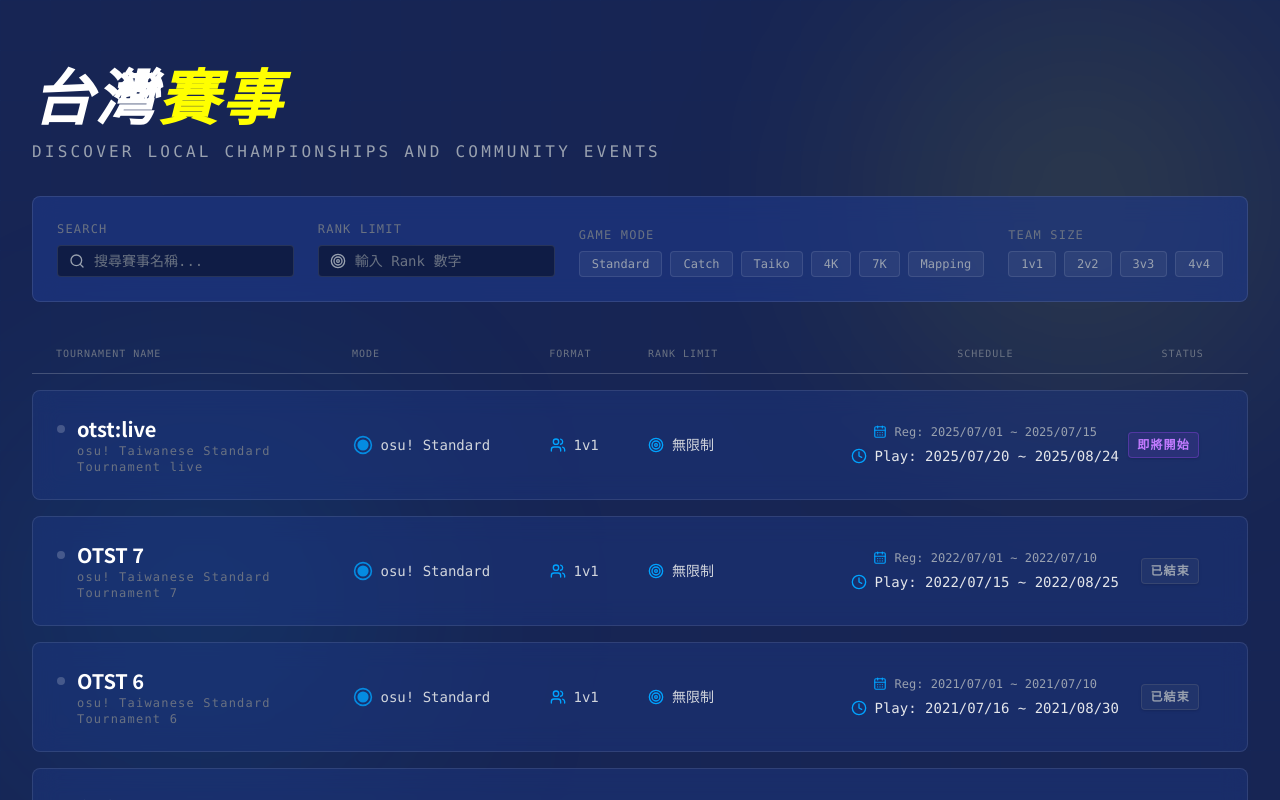
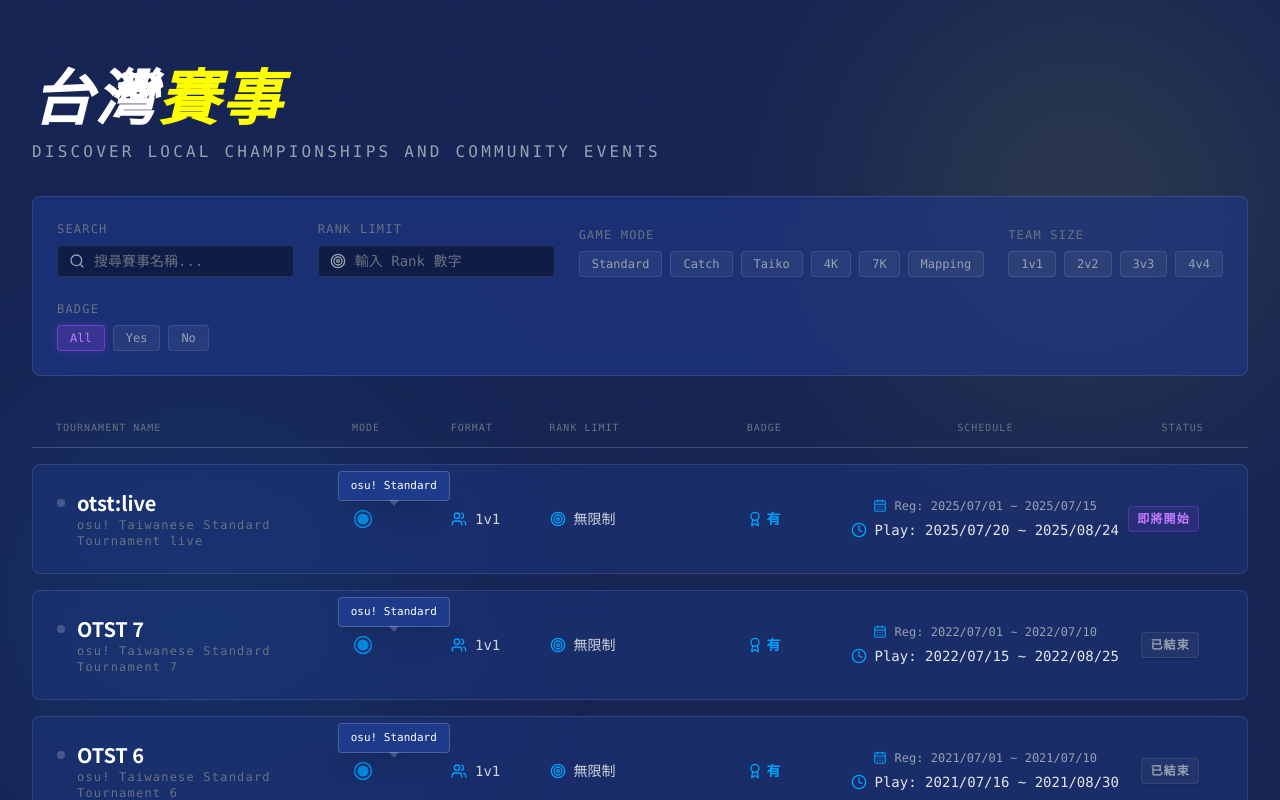
Before and after one commit to ToT-Team/otst-portal, a Next.js app: page /tournaments in a window 1280 px wide. Shown: the top 800 px of the page. Built offline with nearby package versions, Linux system fonts and the light colour scheme.

Commit message:
add col for badge

```diff
--- a/src/app/api/tournaments/route.ts
+++ b/src/app/api/tournaments/route.ts
@@ -19,6 +19,8 @@
   forumId?: string;
   url?: string;
   regLimit?: string;
+  badge?: string;
+  badgeUrl?: string;
 }
 
 export async function GET() {
--- a/src/app/tournaments/page.tsx
+++ b/src/app/tournaments/page.tsx
@@ -1,7 +1,7 @@
 "use client";
 
 import { useState, useMemo, useEffect } from "react";
-import { ArrowLeft, MonitorPlay, Users, Target, CalendarDays, ExternalLink, Clock, Search, Info } from "lucide-react";
+import { ArrowLeft, MonitorPlay, Users, Target, CalendarDays, ExternalLink, Clock, Search, Info, Award } from "lucide-react";
 import Footer from "../../components/Footer";
 import { ModeStandardIcon } from "../../components/icons/ModeStandardIcon";
 import { ModeManiaIcon } from "../../components/icons/ModeManiaIcon";
@@ -67,6 +67,7 @@
   const [selectedModes, setSelectedModes] = useState<number[]>([]);
   const [selectedTeamSizes, setSelectedTeamSizes] = useState<number[]>([]);
   const [rankFilter, setRankFilter] = useState("");
+  const [badgeFilter, setBadgeFilter] = useState<'all' | 'yes' | 'no'>('all');
 
   // Force a re-render on mount to ensure dates match the client time
   const [, setNow] = useState(new Date());
@@ -128,9 +129,17 @@
         }
       }
 
+      // 5. Badge Filter
+      if (badgeFilter === 'yes' && t.badge !== 'true') {
+        return false;
+      }
+      if (badgeFilter === 'no' && t.badge === 'true') {
+        return false;
+      }
+
       return true;
     });
-  }, [initialTournaments, searchQuery, selectedModes, selectedTeamSizes, rankFilter]);
+  }, [initialTournaments, searchQuery, selectedModes, selectedTeamSizes, rankFilter, badgeFilter]);
 
   const availableModes = [
     { id: 0, name: "Standard" },
@@ -242,6 +251,40 @@
             </div>
           </div>
 
+          {/* Badge Filter */}
+          <div className="flex flex-col gap-2 w-full sm:w-auto">
+            <span className="text-xs font-mono text-gray-500 tracking-widest uppercase">Badge</span>
+            <div className="flex flex-wrap gap-2">
+              <button
+                onClick={() => setBadgeFilter('all')}
+                className={`px-3 py-1 rounded border text-xs font-mono transition-all duration-300 ${badgeFilter === 'all'
+                  ? "bg-purple-500/20 border-purple-500/50 text-purple-400 shadow-[0_0_10px_rgba(168,85,247,0.2)]"
+                  : "bg-white/5 border-white/10 text-gray-400 hover:bg-white/10 hover:text-white"
+                  }`}
+              >
+                All
+              </button>
+              <button
+                onClick={() => setBadgeFilter('yes')}
+                className={`px-3 py-1 rounded border text-xs font-mono transition-all duration-300 ${badgeFilter === 'yes'
+                  ? "bg-purple-500/20 border-purple-500/50 text-purple-400 shadow-[0_0_10px_rgba(168,85,247,0.2)]"
+                  : "bg-white/5 border-white/10 text-gray-400 hover:bg-white/10 hover:text-white"
+                  }`}
+              >
+                Yes
+              </button>
+              <button
+                onClick={() => setBadgeFilter('no')}
+                className={`px-3 py-1 rounded border text-xs font-mono transition-all duration-300 ${badgeFilter === 'no'
+                  ? "bg-purple-500/20 border-purple-500/50 text-purple-400 shadow-[0_0_10px_rgba(168,85,247,0.2)]"
+                  : "bg-white/5 border-white/10 text-gray-400 hover:bg-white/10 hover:text-white"
+                  }`}
+              >
+                No
+              </button>
+            </div>
+          </div>
+
         </div>
 
         {/* Tournaments List (Row Based) */}
@@ -250,9 +293,10 @@
           {/* Table Header (Hidden on small screens) */}
           <div className="hidden lg:grid grid-cols-12 gap-4 px-6 py-3 border-b border-white/20 font-mono text-[10px] text-gray-500 uppercase tracking-widest">
             <div className="col-span-3">Tournament Name</div>
-            <div className="col-span-2">Mode</div>
+            <div className="col-span-1">Mode</div>
             <div className="col-span-1">Format</div>
             <div className="col-span-2">Rank Limit</div>
+            <div className="col-span-1">Badge</div>
             <div className="col-span-3 text-center">Schedule</div>
             <div className="col-span-1 text-center">Status</div>
           </div>
@@ -300,13 +344,16 @@
                   </div>
 
                   {/* Mode */}
-                  <div className="col-span-2 flex items-center gap-2 text-gray-300 font-mono text-sm">
+                  <div className="col-span-1 flex items-center gap-2 text-gray-300 font-mono text-sm relative group/mode">
                     {modeInfo.Icon ? (
                       <modeInfo.Icon className={`w-5 h-5 opacity-80 group-hover:opacity-100 transition-opacity ${modeInfo.color}`} />
                     ) : (
                       <MonitorPlay className={`w-4 h-4 ${modeInfo.color}`} />
                     )}
-                    <span className="whitespace-nowrap">{modeInfo.name}</span>
+                    <span className="whitespace-nowrap lg:absolute lg:left-1/2 lg:-translate-x-1/2 lg:bottom-full lg:mb-2 lg:bg-cyber-bg-dark lg:border lg:border-white/20 lg:text-white lg:text-[11px] lg:rounded lg:px-3 lg:py-1.5 lg:opacity-0 lg:group-hover/mode:opacity-100 lg:pointer-events-none lg:transition-opacity lg:z-50 lg:shadow-xl">
+                      {modeInfo.name}
+                      <span className="hidden lg:block absolute left-1/2 -translate-x-1/2 top-full w-0 h-0 border-l-[5px] border-r-[5px] border-t-[6px] border-transparent border-t-white/20" />
+                    </span>
                   </div>
 
                   {/* Format (Solo/Team) */}
@@ -337,6 +384,21 @@
                         </>
                       )}
                     </span>
+                  </div>
+
+                  {/* Badge */}
+                  <div className="col-span-1 flex items-center gap-2 text-gray-300 font-mono text-sm">
+                    {tournament.badge === 'true' ? (
+                      <span className="flex items-center gap-1 text-neon-mint font-bold">
+                        <Award className="w-4 h-4" />
+                        有
+                      </span>
+                    ) : (
+                      <span className="flex items-center gap-1 text-gray-600">
+                        <Award className="w-4 h-4 opacity-30" />
+                        無
+                      </span>
+                    )}
                   </div>
 
                   {/* Schedule (Registration & Tourney Time) */}
--- a/src/data/tournaments.md
+++ b/src/data/tournaments.md
@@ -13,6 +13,8 @@
 - **tourneyEnd**: 2025/08/24
 - **url**: https://otst.tw/live/
 - **forumId**: 2095985
+- **badge**: true
+- **badgeUrl**:
 
 ## osu! Taiwanese Standard Tournament 7
 - **shortName**: OTST 7
@@ -27,6 +29,8 @@
 - **tourneyEnd**: 2022/08/25
 - **url**: https://otst.tw/7/
 - **forumId**: 1592255
+- **badge**: true
+- **badgeUrl**:
 
 ## osu! Taiwanese Standard Tournament 6
 - **shortName**: OTST 6
@@ -41,6 +45,8 @@
 - **tourneyEnd**: 2021/08/30
 - **url**: https://otst.tw/6/
 - **forumId**: 1341759
+- **badge**: true
+- **badgeUrl**:
 
 ## osu! Taiwanese Standard Tournament 5
 - **shortName**: OTST 5
@@ -55,6 +61,8 @@
 - **tourneyEnd**: 2020/09/06
 - **url**: https://otst.tw/5/
 - **forumId**: 1088789
+- **badge**: true
+- **badgeUrl**:
 
 ## osu! Taiwanese Standard Tournament 4
 - **shortName**: OTST 4
@@ -69,6 +77,8 @@
 - **tourneyEnd**: 2019/08/11
 - **url**: https://otst.tw/4/
 - **forumId**: 908184
+- **badge**: true
+- **badgeUrl**:
 
 ## osu! Taiwanese Standard Tournament 3
 - **shortName**: OTST 3
@@ -83,6 +93,8 @@
 - **tourneyEnd**: 2018/08/12
 - **url**: https://otst.tw/3/
 - **forumId**: 742667
+- **badge**: true
+- **badgeUrl**:
 
 ## osu! Taiwanese Standard Tournament 2
 - **shortName**: OTST 2
@@ -97,6 +109,8 @@
 - **tourneyEnd**: 2017/07/30
 - **url**: https://osu.ppy.sh/community/forums/topics/654321
 - **forumId**: 591935
+- **badge**: true
+- **badgeUrl**:
 
 ## osu! Taiwanese Standard Tournament
 - **shortName**: OTST
@@ -111,3 +125,5 @@
 - **tourneyEnd**: 2016/02/28
 - **url**: https://osu.ppy.sh/community/forums/topics/543210
 - **forumId**: 417190
+- **badge**: false
+- **badgeUrl**:
```
